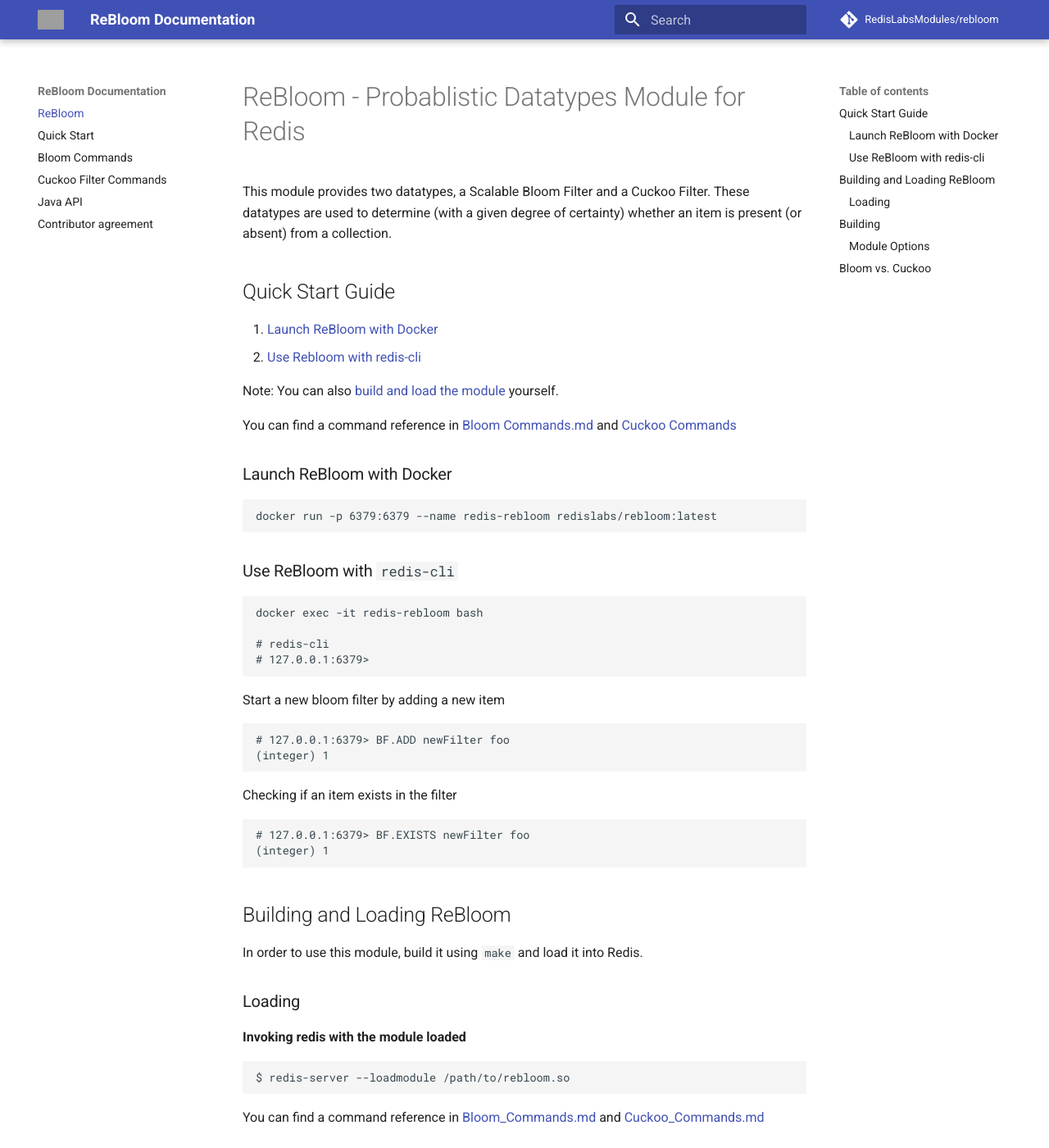
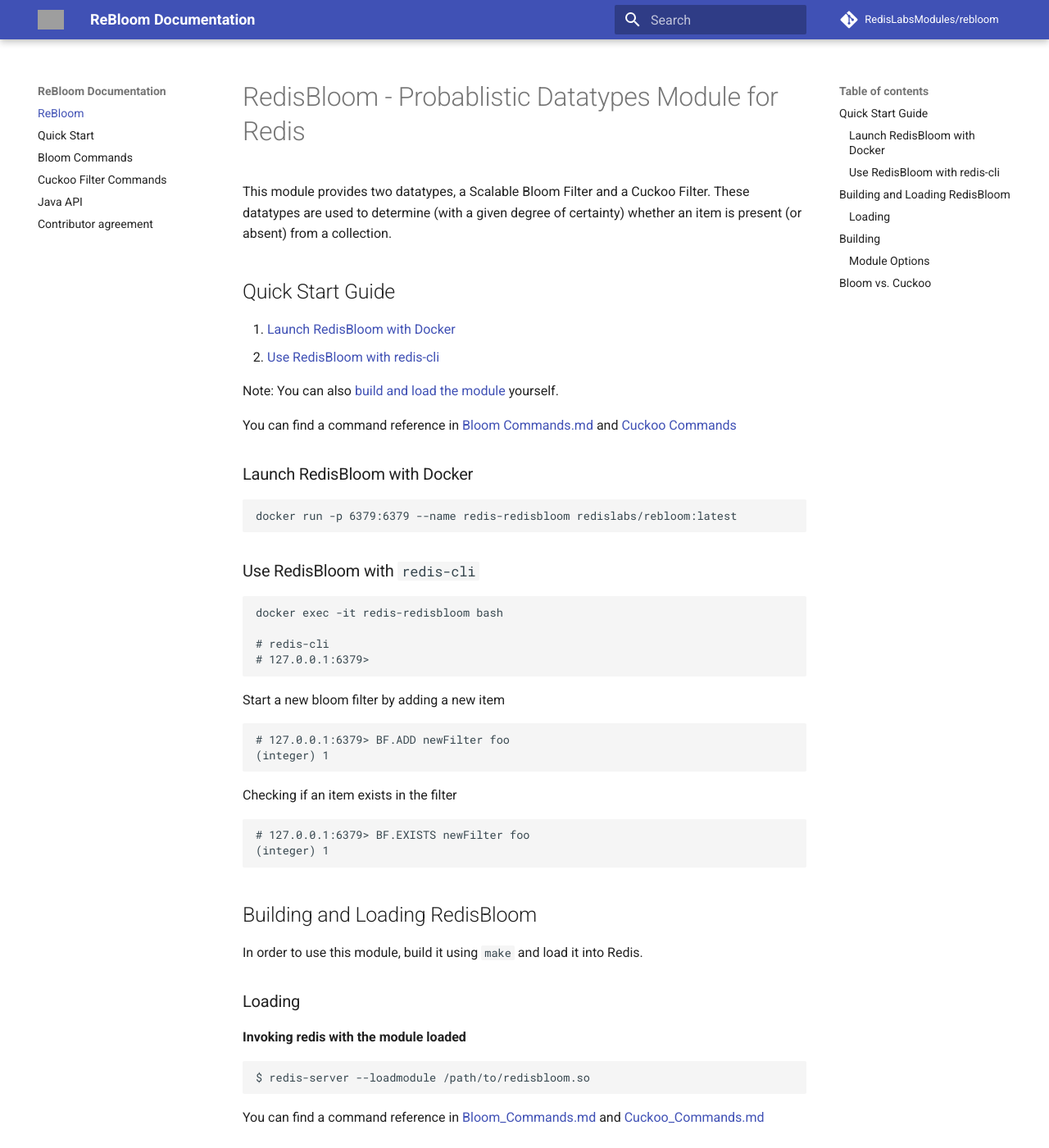
Before and after one commit to RedisBloom/RedisBloom, an MkDocs documentation site: the page built from docs/index.md, in a window 1280 px wide and 1400 px high. Shown: the whole window at 82% size. Built offline with MkDocs 1.6.1 and Material for MkDocs 9.7.7, drawn with Linux system fonts in a browser that asks for light colours; comment, search, counter and statistics services are not loaded; old or Windows-style settings are respelled for this version of MkDocs; some of the changed text lies outside the part shown; grey boxes are pictures that could not be loaded.

Commit message:
Update index.md

````diff
--- a/docs/index.md
+++ b/docs/index.md
@@ -1,4 +1,4 @@
-# ReBloom - Probablistic Datatypes Module for Redis
+# RedisBloom - Probablistic Datatypes Module for Redis
 
 This module provides two datatypes, a Scalable Bloom Filter and a Cuckoo Filter.
 These datatypes are used to determine (with a given degree of certainty) whether
@@ -6,23 +6,23 @@
 
 
 ## Quick Start Guide
-1. [Launch ReBloom with Docker](#launch-rebloom-with-docker)
-1. [Use Rebloom with redis-cli](#use-rebloom-with-redis-cli)
+1. [Launch RedisBloom with Docker](#launch-redisbloom-with-docker)
+1. [Use RedisBloom with redis-cli](#use-redisbloom-with-redis-cli)
 
-Note: You can also [build and load the module](#building-and-loading-rebloom) yourself.
+Note: You can also [build and load the module](#building-and-loading-redisbloom) yourself.
 
 You can find a command reference in [Bloom Commands.md](Bloom_Commands.md) and
 [Cuckoo Commands](Cuckoo_Commands.md)
 
 
-### Launch ReBloom with Docker
+### Launch RedisBloom with Docker
 ```
-docker run -p 6379:6379 --name redis-rebloom redislabs/rebloom:latest
+docker run -p 6379:6379 --name redis-redisbloom redislabs/rebloom:latest
 ```
 
-### Use ReBloom with `redis-cli`
+### Use RedisBloom with `redis-cli`
 ```
-docker exec -it redis-rebloom bash
+docker exec -it redis-redisbloom bash
 
 # redis-cli
 # 127.0.0.1:6379>
@@ -41,7 +41,7 @@
 ```
 
 
-## Building and Loading ReBloom
+## Building and Loading RedisBloom
 
 In order to use this module, build it using `make` and load it into Redis.
 
@@ -50,7 +50,7 @@
 **Invoking redis with the module loaded**
 
 ```
-$ redis-server --loadmodule /path/to/rebloom.so
+$ redis-server --loadmodule /path/to/redisbloom.so
 ```
 
 You can find a command reference in [Bloom\_Commands.md](Bloom_Commands.md)
@@ -68,7 +68,7 @@
 module, e.g.
 
 ```
-$ redis-server --loadmodule /path/to/rebloom.so INITIAL_SIZE 400 ERROR_RATE 0.004
+$ redis-server --loadmodule /path/to/redisbloom.so INITIAL_SIZE 400 ERROR_RATE 0.004
 ```
 
 The default error rate is `0.01` and the default initial capacity is `100`.
````
